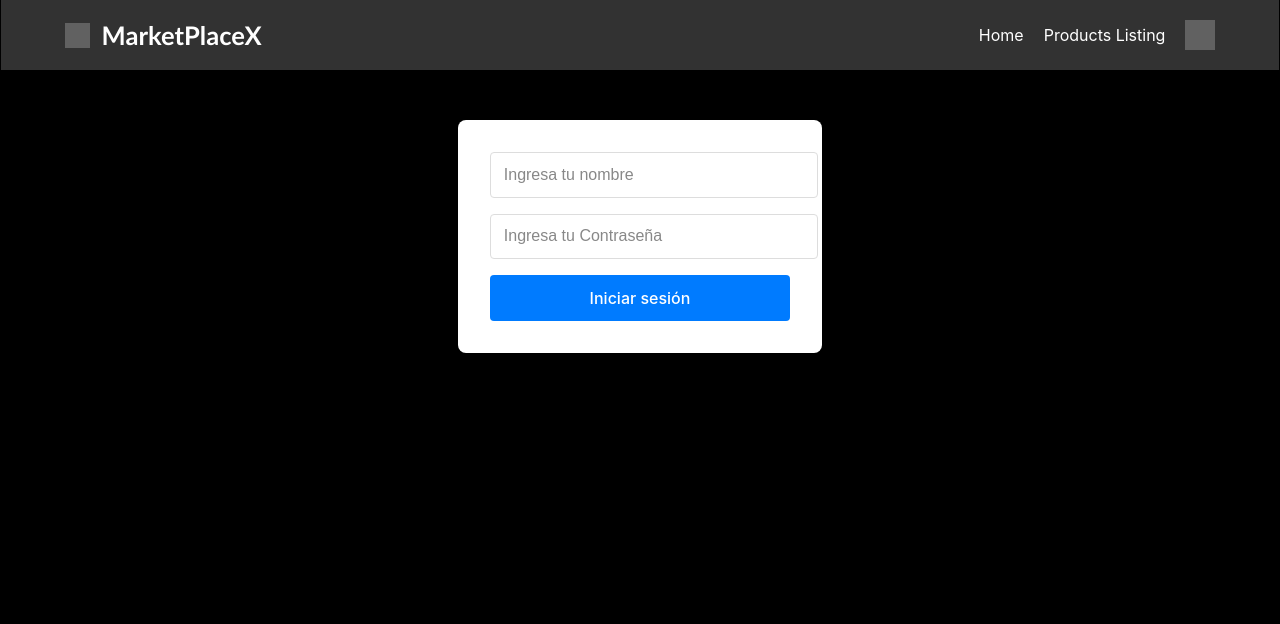
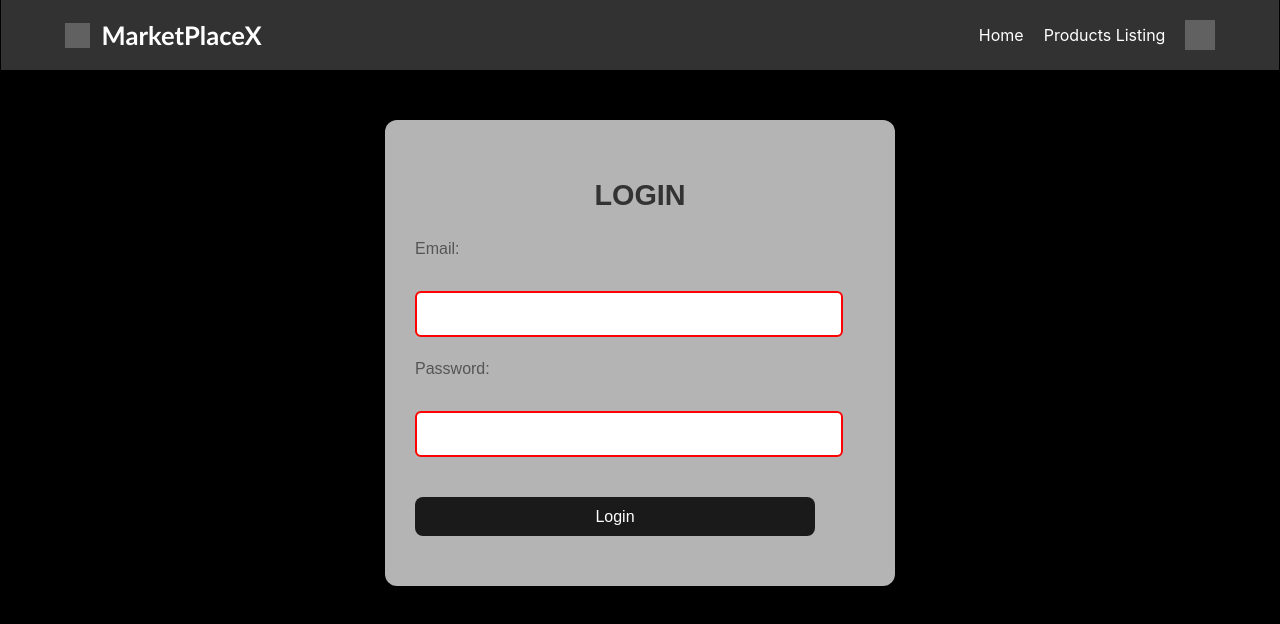
Before and after one commit to Bellinzona1/TPO-FRONT, a React (Vite) app: page /Login in a window 1280 px wide. Shown: the top 624 px of the page. Built offline with nearby package versions, Linux system fonts and the light colour scheme; grey boxes are pictures that could not be loaded.

Commit message:
login y un cambio en register

```diff
--- a/package.json
+++ b/package.json
@@ -13,7 +13,8 @@
     "axios": "^1.7.7",
     "react": "^18.3.1",
     "react-dom": "^18.3.1",
-    "react-router-dom": "^6.27.0"
+    "react-router-dom": "^6.27.0",
+    "tpo-front": "file:"
   },
   "devDependencies": {
     "@types/react": "^18.3.3",
--- a/src/Components/Styles/Login.css
+++ b/src/Components/Styles/Login.css
@@ -1,42 +1,82 @@
-form {
-    background-color: #fff;
-    padding: 2rem;
-    border-radius: 8px;
-    box-shadow: 0 4px 8px rgba(0, 0, 0, 0.1);
-    display: flex;
-    flex-direction: column;
-    width: 300px;
+/* Contenedor principal del login */
+.login-container {
+  max-width: 450px;
   margin: 50px auto;
+  padding: 30px;
+  background-color: #ffffffb4;
+  border-radius: 12px;
+  box-shadow: 0 4px 15px rgba(0, 0, 0, 0.1);
+  font-family: 'Arial', sans-serif;
 }
 
-  form input {
-    margin-bottom: 1rem;
-    padding: 0.8rem;
-    border: 1px solid #ddd;
-    border-radius: 4px;
-    font-size: 1rem;
+/* Título */
+h2 {
+  text-align: center;
+  font-size: 1.8rem;
+  margin-bottom: 20px;
+  color: #333;
 }
 
-  form button {
-    background-color: #007bff;
-    color: white;
-    padding: 0.8rem;
-    border: none;
-    border-radius: 4px;
-    cursor: pointer;
+/* Campos de entrada */
+input {
+  width: 100%;
+  padding: 12px;
+  margin-bottom: 20px;
+  border: 2px solid #fe0101;
+  border-radius: 6px;
   font-size: 1rem;
+  transition: border-color 0.3s ease;
 }
 
-  form button:hover {
-    background-color: #0056b3;
+input:focus {
+  border-color: #007bff;
+  outline: none;
 }
 
-  input::placeholder {
-    color: #888;
+/* Etiquetas */
+label {
+  display: block;
+  margin-bottom: 8px;
+  font-size: 1rem;
+  color: #555;
 }
 
-  input:focus,
-  button:focus {
-    outline: none;
-    border-color: #007bff;
+/* Botón de envío */
+button {
+  width: 100%;
+  padding: 12px;
+  font-size: 1rem;
+  background-color: #28a745;
+  color: white;
+  border: none;
+  border-radius: 6px;
+  cursor: pointer;
+  transition: background-color 0.3s ease;
 }
+
+button:hover {
+  background-color: #218838;
+}
+
+/* Mensajes de error */
+p {
+  color: red;
+  text-align: center;
+  font-size: 0.9rem;
+}
+
+/* Ajustes para pantallas pequeñas */
+@media (max-width: 768px) {
+  .login-container {
+    padding: 20px;
+  }
+
+  input, button {
+    font-size: 0.9rem;
+    padding: 10px;
+  }
+
+  h2 {
+    font-size: 1.5rem;
+  }
+}
--- a/src/Components/Styles/Register.css
+++ b/src/Components/Styles/Register.css
@@ -1,4 +1,3 @@
-
 .register-container {
   max-width: 450px;
   margin: 50px auto;
@@ -16,11 +15,12 @@
   color: #333;
 }
 
-  /* Estilo de los campos de entrada */
+/* campos de entrada */
 input {
+  max-width: 400px;
   width: 100%;
   padding: 12px;
-    margin-bottom: 20px;
+  margin: 20px auto;
   border: 2px solid #fe0101;
   border-radius: 6px;
   font-size: 1rem;
@@ -32,16 +32,17 @@
   outline: none;
 }
 
-  /* Estilo de las etiquetas */
+/* etiquetas */
 label {
   display: block;
-    margin-bottom: 8px;
+  margin-bottom: 10px;
   font-size: 1rem;
   color: #555;
 }
 
 /* Botón de envío */
 button {
+  max-width: 400px;
   width: 100%;
   padding: 12px;
   font-size: 1rem;
@@ -51,20 +52,20 @@
   border-radius: 6px;
   cursor: pointer;
   transition: background-color 0.3s ease;
+  margin: 20px auto;
 }
 
 button:hover {
   background-color: #218838;
 }
 
-  /* Estilo de los mensajes de error */
+/* mensajes de error */
 p {
   color: red;
   text-align: center;
   font-size: 0.9rem;
 }
 
-  /* Estilo adicional para hacer el formulario más amigable en dispositivos móviles */
 @media (max-width: 768px) {
   .register-container {
       padding: 20px;
--- a/src/Pages/Login.jsx
+++ b/src/Pages/Login.jsx
@@ -2,44 +2,64 @@ import React, { useState } from 'react';
 import "../Components/Styles/Login.css";
 
 export const Login = () => {
-  const [Contraseña, setpassword] = useState("");
-  const [usuario, setusuario] = useState("");
+  const [email, setEmail] = useState('');
+  const [password, setPassword] = useState('');
+  const [error, setError] = useState('');
 
-  // Manejar el cambio en el campo de usuario
-  const handleUsuarioChange = (e) => {
-    setusuario(e.target.value);
-  };
+  const handleSubmit = (e) => {
+    e.preventDefault();
 
-  // Manejar el cambio en el campo de contraseña
-  const handlePasswordChange = (e) => {
-    setpassword(e.target.value);
-  };
+    // Validaciones simples
+    if (!email) {
+      setError('Please enter your email');
+      return;
+    }
 
-  // Manejar el click en el botón de iniciar sesión
-  const handleLoginClick = (e) => {
-    e.preventDefault(); // Prevenir el comportamiento predeterminado del formulario
-    const usuarioLogin = { Contraseña, usuario };
-    console.log('Datos de inicio de sesión:', usuarioLogin);
-    // Aquí puedes realizar cualquier acción necesaria como enviar los datos al backend
+    if (!password) {
+      setError('Please enter your password');
+      return;
+    }
+
+    setError('');
+    // Aquí manejarías la autenticación de usuario
+    console.log({
+      email,
+      password
+    });
   };
 
   return (
+    <div className="login-container">
+      <h2>LOGIN</h2>
+      <form onSubmit={handleSubmit}>
         <div>
-      <form>
+          <label htmlFor="email">Email:</label>
           <input
-          type="text"
-          placeholder='Ingresa tu nombre'
-          value={usuario}
-          onChange={handleUsuarioChange}
+            type="email"
+            id="email"
+            value={email}
+            onChange={(e) => setEmail(e.target.value)}
+            required
           />
+        </div>
+
+        <div>
+          <label htmlFor="password">Password:</label>
           <input
             type="password"
-          placeholder='Ingresa tu Contraseña'
-          value={Contraseña}
-          onChange={handlePasswordChange}
+            id="password"
+            value={password}
+            onChange={(e) => setPassword(e.target.value)}
+            required
           />
-        <button onClick={handleLoginClick}>Iniciar sesión</button>
+        </div>
+
+        {error && <p>{error}</p>}
+
+        <button type="submit">Login</button>
       </form>
     </div>
   );
-}
+};
+
+export default Login;
--- a/src/Pages/Register.jsx
+++ b/src/Pages/Register.jsx
@@ -77,6 +77,7 @@ export const Register = () => {
         <button type="submit">Register</button>
       </form>
     </div>
+
   );
 };
 
```
Also changed, not shown: 1 other file (tests, documents, lock files or other folders). Lines whose indentation alone changed are shown as unchanged.
